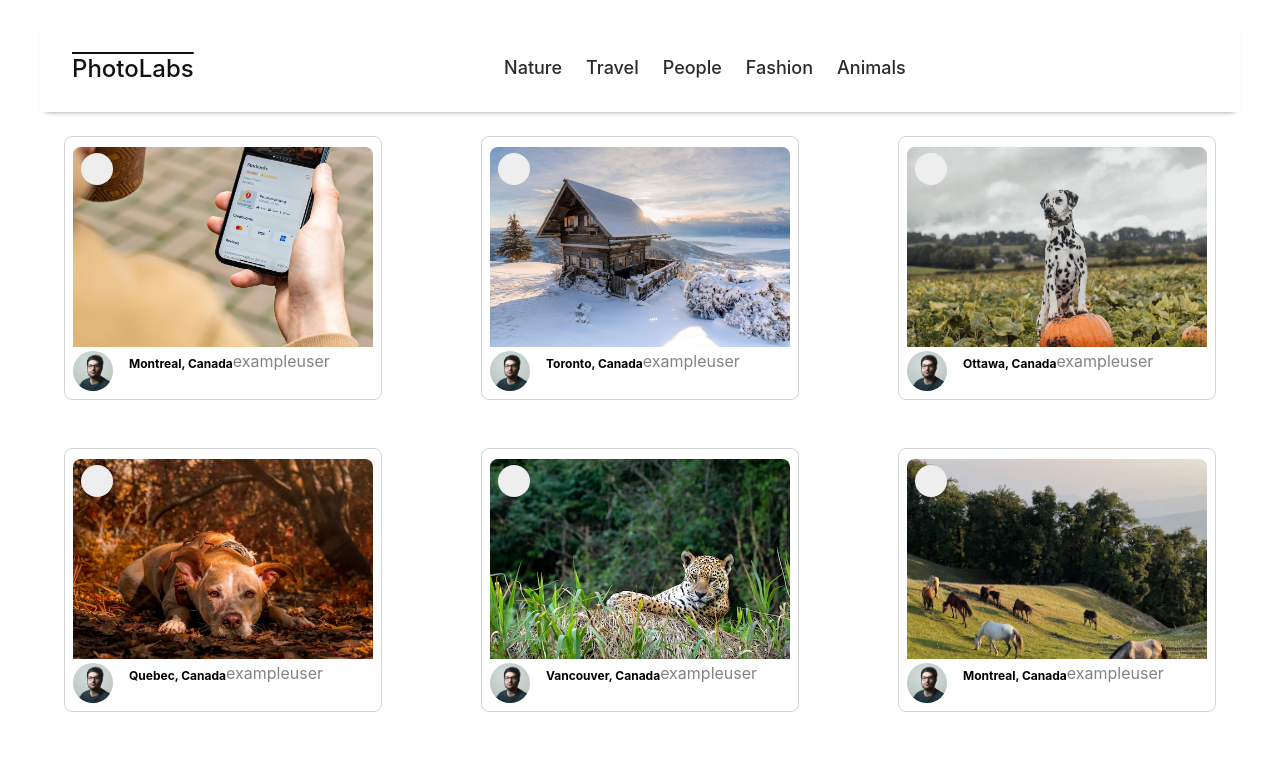
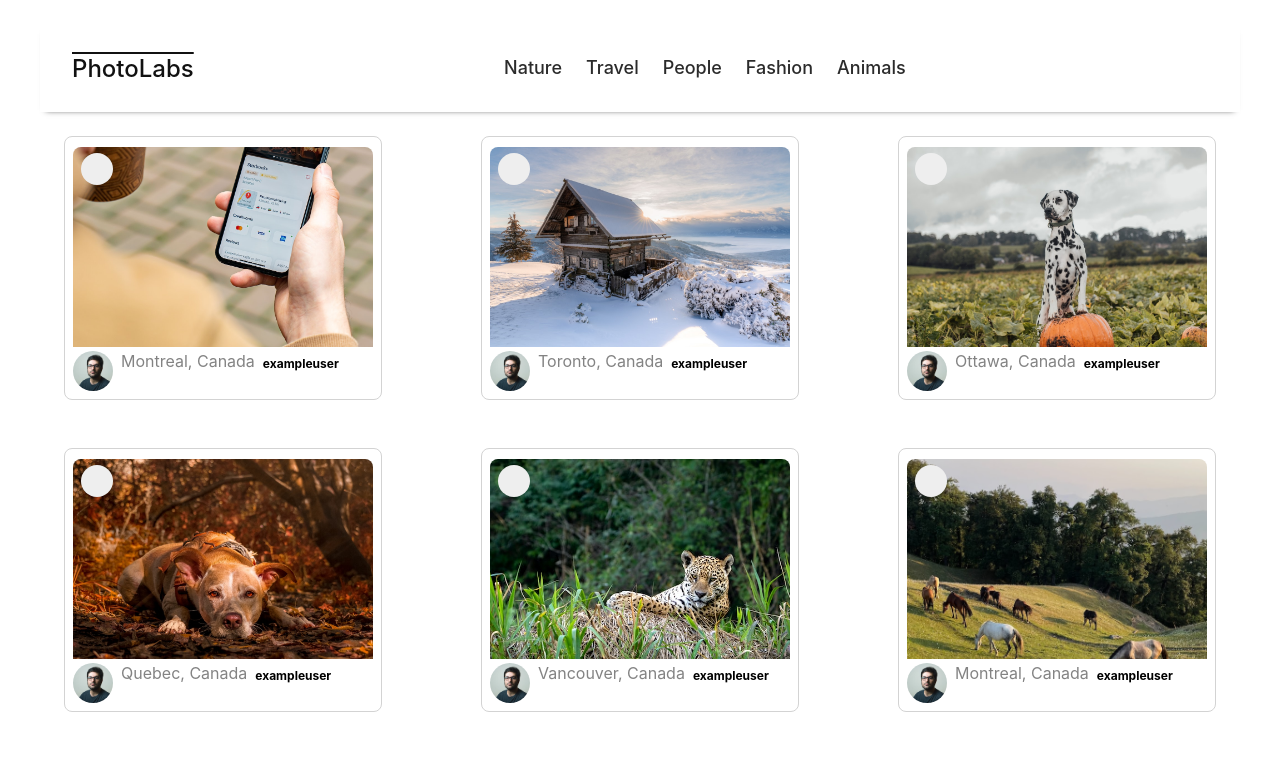
Before and after one commit to LHY927/photolabs-starter, a React (Create React App) app in the folder frontend/: page / in a window 1280 px wide. Shown: the top 758 px of the page. Built offline with nearby package versions, Linux system fonts and the light colour scheme; some icons are missing; the HTML template or start-up script is replaced by a standard one.

Commit message:
display large image

```diff
--- a/frontend/src/App.jsx
+++ b/frontend/src/App.jsx
@@ -6,12 +6,28 @@ import HomeRoute from 'routes/HomeRoute';
 import PhotoDetailsModal from 'routes/PhotoDetailsModal';
 
 const App = () => {
-  const [showModal, setShowModal] = useState(-1);
+  const [selectedPhotoId, setSelectedPhotoId] = useState({
+    "id": "-1",
+    "location": {
+      "city": "Montreal",
+      "country": "Canada"
+    },
+    "urls": {
+      "full": `${process.env.PUBLIC_URL}/Image-1-Full.jpeg`,
+      "regular": `${process.env.PUBLIC_URL}/Image-1-Regular.jpeg`
+    },
+    "user": {
+      "id": "1",
+      "username": "exampleuser",
+      "name": "Joe Example",
+      "profile": `${process.env.PUBLIC_URL}/profile-1.jpg`
+    }
+  });
 
   return (
     < div className="App" >
-      < HomeRoute setShowModal={setShowModal} />
-      < PhotoDetailsModal setShowModal={setShowModal} showModal={showModal} />
+      < HomeRoute setSelectedPhotoId={setSelectedPhotoId} />
+      < PhotoDetailsModal setSelectedPhotoId={setSelectedPhotoId} selectedPhotoId={selectedPhotoId} />
     </div >
   )
 }
--- a/frontend/src/components/PhotoFavButton.jsx
+++ b/frontend/src/components/PhotoFavButton.jsx
@@ -8,6 +8,9 @@ function PhotoFavButton(props) {
   const [selected, setSelected] = useState(false);
   const { favourites, setFavourite } = useContext(FavContext);
   const handleClick = () => {
+    if (props.id < 0) {
+      return;
+    }
     setSelected(!selected);
     if (!selected) {
       // If currently not selected, add the id to favourites
--- a/frontend/src/components/PhotoList.jsx
+++ b/frontend/src/components/PhotoList.jsx
@@ -5,7 +5,7 @@ import PhotoListItem from "./PhotoListItem";
 
 const PhotoList = (props) => {
   const photos = props.photos.map((photo, index) =>
-    <PhotoListItem key={photo.id} photoDetails={photo} setShowModal={props.setShowModal} />
+    <PhotoListItem key={photo.id} photoDetails={photo} setSelectedPhotoId={props.setSelectedPhotoId} />
   );
 
   return (
--- a/frontend/src/components/PhotoListItem.jsx
+++ b/frontend/src/components/PhotoListItem.jsx
@@ -6,7 +6,7 @@ import PhotoFavButton from "../components/PhotoFavButton.jsx";
 const PhotoListItem = (props) => {
   const handleClick = () => {
     console.log(props.photoDetails.id);
-    props.setShowModal(props.photoDetails.id);
+    props.setSelectedPhotoId(props.photoDetails);
   }
 
   return (
@@ -15,8 +15,8 @@ const PhotoListItem = (props) => {
       <img className="photo-list__image" onClick={handleClick} src={props.photoDetails.urls.regular} />
       <div className="photo-list__user-details">
         <img className="photo-list__user-profile" src={props.photoDetails.user.profile} />
-        <div className="photo-list__user-info">{props.photoDetails.location.city}, {props.photoDetails.location.country}</div>
-        <div className="photo-list__user-location">{props.photoDetails.user.username}</div>
+        <div className="photo-list__user-location">{props.photoDetails.location.city}, {props.photoDetails.location.country}</div>
+        <div className="photo-list__user-info">{props.photoDetails.user.username}</div>
       </div>
 
     </div>
--- a/frontend/src/routes/HomeRoute.jsx
+++ b/frontend/src/routes/HomeRoute.jsx
@@ -15,7 +15,7 @@ const HomeRoute = (props) => {
     <div className="home-route">
       <FavContext.Provider value={{ favourites: favourites, setFavourite: setFavourite }}>
         < TopNavigation topics={topics} favourites={favourites} />
-        < PhotoList photos={photos} setShowModal={props.setShowModal} />
+        < PhotoList photos={photos} setSelectedPhotoId={props.setSelectedPhotoId} />
       </FavContext.Provider>
     </div >
   );
--- a/frontend/src/routes/PhotoDetailsModal.jsx
+++ b/frontend/src/routes/PhotoDetailsModal.jsx
@@ -1,18 +1,67 @@
-import React from 'react';
+import React, { useEffect } from 'react';
 
 import '../styles/PhotoDetailsModal.scss'
 import closeSymbol from '../assets/closeSymbol.svg';
+import photos from 'mocks/photos';
+import PhotoFavButton from 'components/PhotoFavButton';
+
+let photoDetails = {
+  "id": "1",
+  "location": {
+    "city": "Montreal",
+    "country": "Canada"
+  },
+  "urls": {
+    "full": `${process.env.PUBLIC_URL}/Image-1-Full.jpeg`,
+    "regular": `${process.env.PUBLIC_URL}/Image-1-Regular.jpeg`
+  },
+  "user": {
+    "id": "1",
+    "username": "exampleuser",
+    "name": "Joe Example",
+    "profile": `${process.env.PUBLIC_URL}/profile-1.jpg`
+  }
+}
 
 const PhotoDetailsModal = (props) => {
   const handleClickClose = () => {
-    props.setShowModal(-1);
+    props.setSelectedPhotoId({
+      "id": "-1",
+      "location": {
+        "city": "Montreal",
+        "country": "Canada"
+      },
+      "urls": {
+        "full": `${process.env.PUBLIC_URL}/Image-1-Full.jpeg`,
+        "regular": `${process.env.PUBLIC_URL}/Image-1-Regular.jpeg`
+      },
+      "user": {
+        "id": "1",
+        "username": "exampleuser",
+        "name": "Joe Example",
+        "profile": `${process.env.PUBLIC_URL}/profile-1.jpg`
+      }
+    });
   }
 
   return (
-    <div className="photo-details-modal" hidden={props.showModal < 0}>
-      <button className="photo-details-modal__close-button">
-        <img src={closeSymbol} alt="close symbol" onClick={handleClickClose} />
-      </button>
+    <div className="photo-details-modal" hidden={props.selectedPhotoId.id < 0}>
+      <div className='photo-details-modal__top-bar'>
+        <button className="photo-details-modal__close-button" onClick={handleClickClose} >
+          <img src={closeSymbol} alt="close symbol" />
+        </button>
+      </div>
+
+      <div className="photo-details-modal__header">
+        {/* <PhotoFavButton id={photoDetails.id} /> */}
+        <img className="photo-details-modal__image" src={props.selectedPhotoId.urls.regular} />
+        <div className="photo-details-modal__photographer-details">
+          <img className="photo-details-modal__photographer-profile" src={props.selectedPhotoId.user.profile} />
+          <div className="photo-details-modal__photographer-location">{props.selectedPhotoId.location.city}, {props.selectedPhotoId.location.country}</div>
+          <div className="photo-details-modal__photographer-info">{props.selectedPhotoId.user.username}</div>
+        </div>
+      </div>
+
     </div>
   )
 };
```
